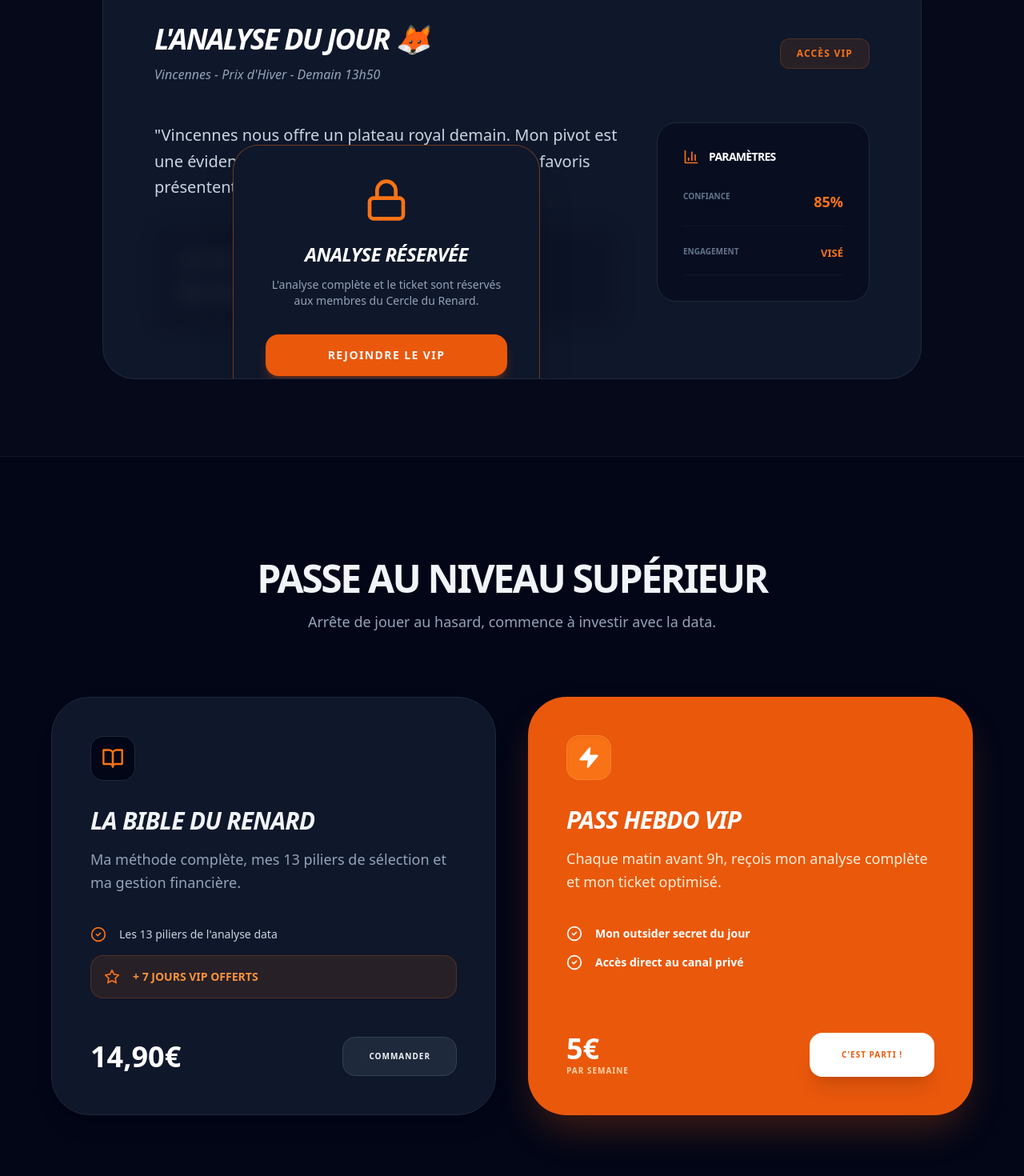
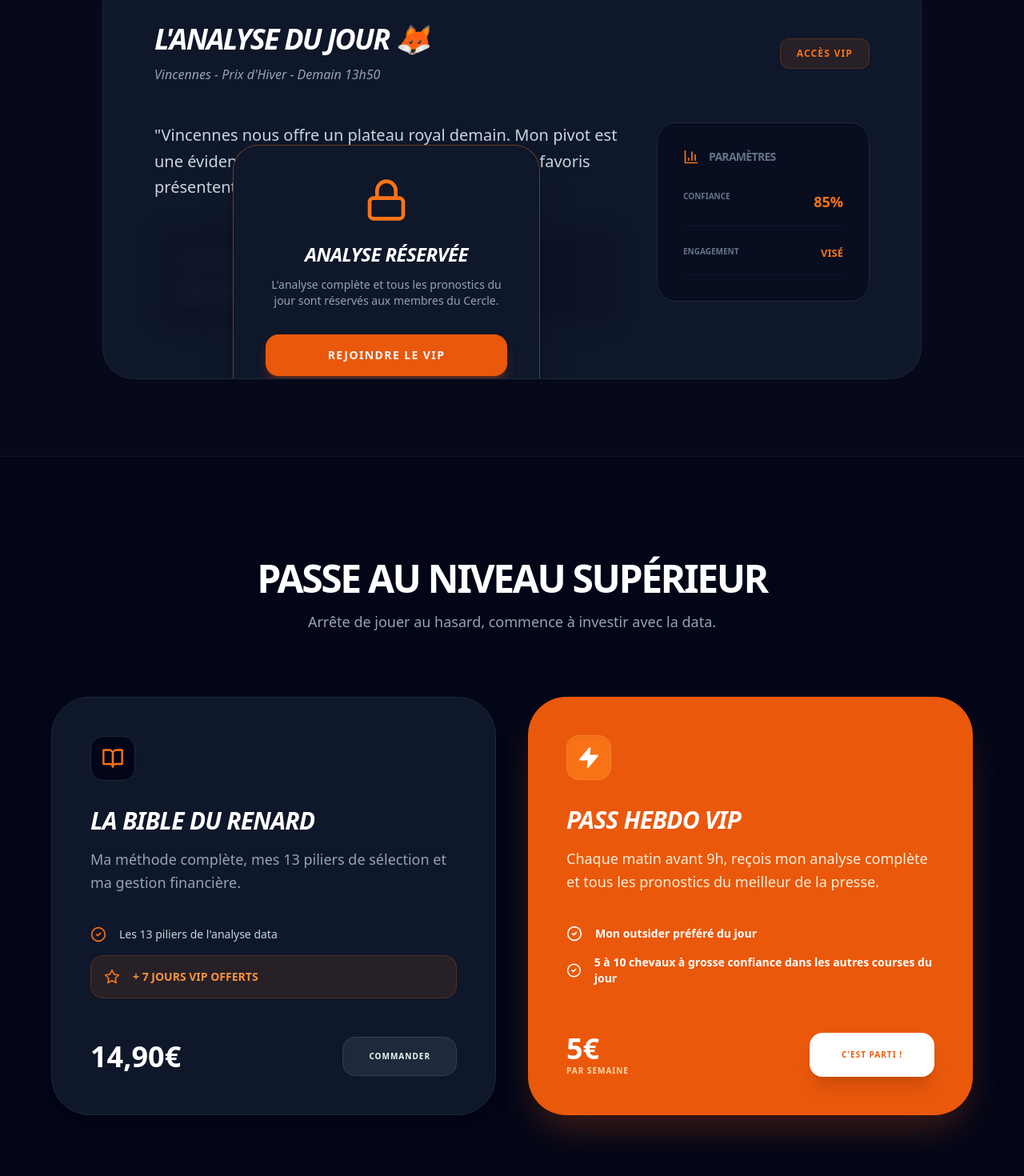
Before and after one commit to RenardTurf/Renard-turf, a React (Vite) app: page / in a window 1280 px wide. Shown: the part 1139-2609 px from the top of the page at 80% size. Built offline with nearby package versions, Linux system fonts and the light colour scheme.

Commit message:
Update App.jsx

```diff
--- a/src/App.jsx
+++ b/src/App.jsx
@@ -28,7 +28,7 @@ const App = () => {
 
   const stats = [
     { label: "ROI Moyen", value: "+51%", icon: <TrendingUp className="w-5 h-5 text-orange-500" /> },
-    { label: "Vues Youtube", value: "500000+", icon: <Users className="w-5 h-5 text-orange-500" /> },
+    { label: "Vues Youtube", value: "500 000+", icon: <Users className="w-5 h-5 text-orange-500" /> },
     { label: "Taux Réussite Quinté", value: "73%", icon: <Target className="w-5 h-5 text-orange-500" /> },
   ];
 
@@ -42,7 +42,7 @@ const App = () => {
             <div className="w-10 h-10 bg-orange-600 rounded-lg flex items-center justify-center shadow-lg shadow-orange-600/20">
                <Zap className="text-white fill-current w-6 h-6" />
             </div>
-            <span className="text-xl font-black tracking-tighter uppercase italic">RENARD<span className="text-orange-500 font-black">TURF</span></span>
+            <span className="text-xl font-black tracking-tighter uppercase italic text-white">RENARD<span className="text-orange-500 font-black">TURF</span></span>
           </div>
           <div className="hidden md:flex items-center gap-8 text-xs font-bold uppercase tracking-widest text-slate-400">
             <a href="#analyse" className="hover:text-orange-500 transition-colors">L'Analyse</a>
@@ -96,7 +96,7 @@ const App = () => {
             <div className="p-8 md:p-16">
               <div className="flex flex-col md:flex-row justify-between items-center mb-12 gap-6 text-center md:text-left">
                 <div>
-                  <h2 className="text-4xl font-black text-white mb-3 tracking-tighter uppercase italic">L'Analyse du Jour 🦊</h2>
+                  <h2 className="text-4xl font-black text-white mb-3 tracking-tighter uppercase italic text-white">L'Analyse du Jour 🦊</h2>
                   <p className="text-slate-400 font-medium italic">Vincennes - Prix d'Hiver - Demain 13h50</p>
                 </div>
                 <div className="bg-orange-500/10 text-orange-500 px-5 py-2.5 rounded-xl font-black text-xs border border-orange-500/20 uppercase tracking-widest text-center">
@@ -104,22 +104,22 @@ const App = () => {
                 </div>
               </div>
 
-              <div className="grid grid-cols-1 lg:grid-cols-3 gap-12">
-                <div className="lg:col-span-2 space-y-8 text-center md:text-left">
+              <div className="grid grid-cols-1 lg:grid-cols-3 gap-12 text-center md:text-left">
+                <div className="lg:col-span-2 space-y-8">
                   <p className="text-slate-300 leading-relaxed text-xl font-medium">
                     "Vincennes nous offre un plateau royal demain. Mon pivot est une évidence statistique, mais attention : plusieurs favoris présentent un 'Hic' génétique majeur..."
                   </p>
 
                   <div className="relative">
-                    <div className="p-8 bg-slate-950/60 border border-slate-800 rounded-3xl space-y-5 filter blur-md select-none opacity-30">
+                    <div className="p-8 bg-slate-950/60 border border-slate-800 rounded-3xl space-y-5 filter blur-md select-none opacity-30 text-slate-400">
                       <p className="text-sm">Le n°5 est mon favori car...</p>
-                      <p className="text-sm">Mon outsider caché est le n°12...</p>
+                      <p className="text-sm">Mon outsider préféré est le n°12...</p>
                     </div>
                     <div className="absolute inset-0 flex items-center justify-center">
                       <div className="bg-slate-900 border border-orange-500/40 p-10 rounded-[2rem] shadow-2xl text-center max-w-sm">
                         <Lock className="w-14 h-14 text-orange-500 mx-auto mb-6" />
                         <h3 className="text-2xl font-black mb-3 text-white uppercase tracking-tight italic">Analyse Réservée</h3>
-                        <p className="text-sm text-slate-400 mb-8 font-medium">L'analyse complète et le ticket sont réservés aux membres du Cercle du Renard.</p>
+                        <p className="text-sm text-slate-400 mb-8 font-medium">L'analyse complète et tous les pronostics du jour sont réservés aux membres du Cercle.</p>
                         <a href={LINKS.VIP_HEBDO} target="_blank" rel="noopener noreferrer" className="block w-full bg-orange-600 hover:bg-orange-500 py-4 rounded-2xl font-black text-sm uppercase tracking-widest shadow-lg shadow-orange-600/30 transition-all text-center">
                           REJOINDRE LE VIP
                         </a>
@@ -129,7 +129,7 @@ const App = () => {
                 </div>
 
                 <div className="bg-slate-950/50 p-8 rounded-3xl border border-slate-800 h-fit text-center md:text-left">
-                  <h4 className="font-black text-white mb-8 flex items-center justify-center md:justify-start gap-3 uppercase tracking-tighter text-sm text-slate-500">
+                  <h4 className="font-black text-slate-500 mb-8 flex items-center justify-center md:justify-start gap-3 uppercase tracking-tighter text-sm">
                     <BarChart3 className="w-5 h-5 text-orange-500" /> Paramètres
                   </h4>
                   <ul className="space-y-6 text-[13px]">
@@ -153,7 +153,7 @@ const App = () => {
       <section id="offres" className="py-32 px-6">
         <div className="container mx-auto max-w-6xl">
            <div className="text-center mb-20">
-              <h2 className="text-5xl font-black mb-4 uppercase tracking-tighter">Passe au niveau supérieur</h2>
+              <h2 className="text-5xl font-black mb-4 uppercase tracking-tighter text-white">Passe au niveau supérieur</h2>
               <p className="text-slate-400 text-lg font-medium">Arrête de jouer au hasard, commence à investir avec la data.</p>
            </div>
 
@@ -164,8 +164,8 @@ const App = () => {
                     <div className="w-14 h-14 bg-slate-950 rounded-2xl flex items-center justify-center mb-8 border border-slate-800">
                        <BookOpen className="text-orange-500 w-7 h-7" />
                     </div>
-                    <h3 className="text-3xl font-black mb-4 uppercase tracking-tight italic text-left">La Bible du Renard</h3>
-                    <p className="text-slate-400 mb-10 text-lg font-medium leading-relaxed text-left text-left">Ma méthode complète, mes 13 piliers de sélection et ma gestion financière.</p>
+                    <h3 className="text-3xl font-black mb-4 uppercase tracking-tight italic text-left text-white">La Bible du Renard</h3>
+                    <p className="text-slate-400 mb-10 text-lg font-medium leading-relaxed text-left">Ma méthode complète, mes 13 piliers de sélection et ma gestion financière.</p>
                     <ul className="space-y-4 mb-12 text-left">
                        <li className="flex items-center gap-4 text-sm text-slate-300 font-medium"><CheckCircle2 className="w-5 h-5 text-orange-500" /> Les 13 piliers de l'analyse data</li>
                        <li className="flex items-center gap-4 text-sm text-orange-400 font-black bg-orange-500/10 p-4 rounded-2xl border border-orange-500/20"><Star className="w-5 h-5 text-orange-500" /> + 7 JOURS VIP OFFERTS</li>
@@ -184,10 +184,10 @@ const App = () => {
                        <Zap className="text-white fill-current w-7 h-7" />
                     </div>
                     <h3 className="text-3xl font-black text-white mb-4 uppercase tracking-tight italic text-left">Pass Hebdo VIP</h3>
-                    <p className="text-orange-100 mb-10 text-lg font-medium leading-relaxed text-left text-left">Chaque matin avant 9h, reçois mon analyse complète et mon ticket optimisé.</p>
-                    <ul className="space-y-4 mb-12 text-white text-left">
-                       <li className="flex items-center gap-4 text-sm font-black"><CheckCircle2 className="w-5 h-5 text-white" /> Mon outsider secret du jour</li>
-                       <li className="flex items-center gap-4 text-sm font-black"><CheckCircle2 className="w-5 h-5 text-white" /> Accès direct au canal privé</li>
+                    <p className="text-orange-100 mb-10 text-lg font-medium leading-relaxed text-left">Chaque matin avant 9h, reçois mon analyse complète et tous les pronostics du meilleur de la presse.</p>
+                    <ul className="space-y-4 mb-12 text-white text-left font-bold">
+                       <li className="flex items-center gap-4 text-sm"><CheckCircle2 className="w-5 h-5 text-white" /> Mon outsider préféré du jour</li>
+                       <li className="flex items-center gap-4 text-sm"><CheckCircle2 className="w-5 h-5 text-white" /> 5 à 10 chevaux à grosse confiance dans les autres courses du jour</li>
                     </ul>
                  </div>
                  <div className="flex items-center justify-between mt-auto">
```
